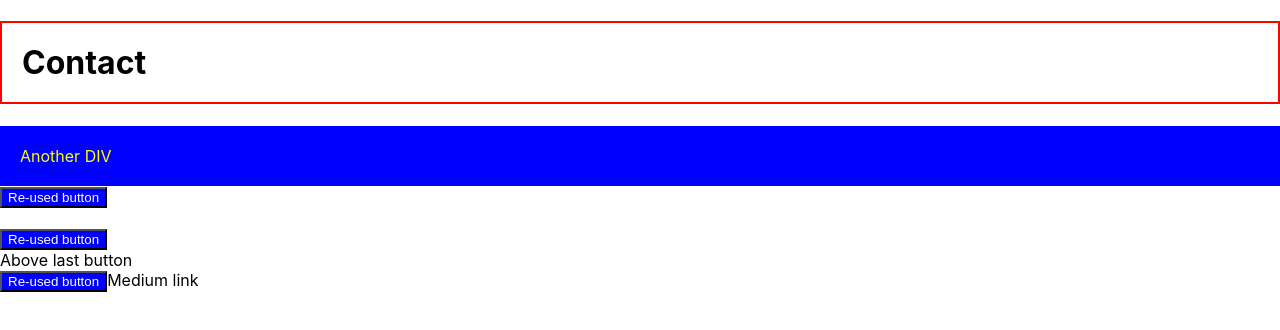
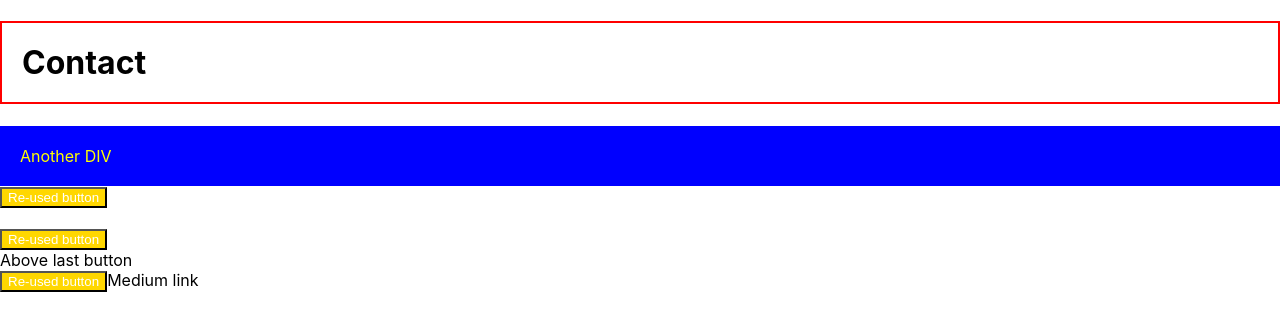
Before and after one commit to AnthonyDelaCruz/scan, a Next.js app: page /contact in a window 1280 px wide. Shown: the top 330 px of the page. Built offline with nearby package versions, Linux system fonts and the light colour scheme.

Commit message:
changed re-used button color

```diff
--- a/styles/button.module.css
+++ b/styles/button.module.css
@@ -1,4 +1,4 @@
 .button {
   color: white;
-  background-color: blue;
+  background-color: gold;
 }
```
